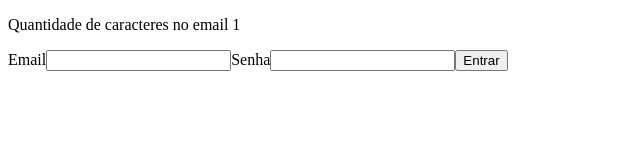
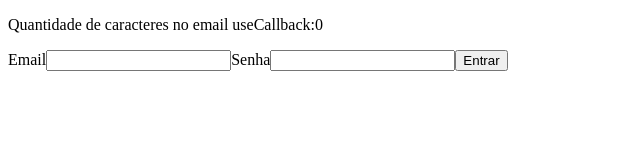
Before and after one commit to felipeDesenvolvedor/popup-engineer-frontend-admin, a React (Create React App) app: page /entrar in a window 1280 px wide. Shown: the top 160 px of the page, without its empty margins (0-640 px from the left). Built offline with nearby package versions, Linux system fonts and the light colour scheme.

Commit message:
Teste useCallback

```diff
--- a/src/app/pages/login/Login.tsx
+++ b/src/app/pages/login/Login.tsx
@@ -1,6 +1,6 @@
 // import { useNavigate  } from 'react-router-dom';
 
-import { useMemo, useState } from 'react';
+import { useCallback, useMemo, useState } from 'react';
 
 // export const Login = () => {
 //   const navigate = useNavigate();
@@ -21,17 +21,18 @@ export const Login = () => {
   const [email, setEmail] = useState('');
   const [senha, setSenha] = useState('');
 
-  const handleEntrar = () => {
-    console.log('email', email);
-  };
-
   // const emailLength = email.length;
   const emailLength = useMemo(() => {
-    return email.length + 1;
+    return `useCallback:${email.length}`;
   }, [email.length]);
 
-  console.log(emailLength + 1);
+  const passwordLength = useCallback(() => {
+    console.log(`useCallback:${senha.length}`);
+  }, [senha.length]);
 
+  const handleEntrar = () => {
+    passwordLength();
+  };
 
   return (
     <>
```
